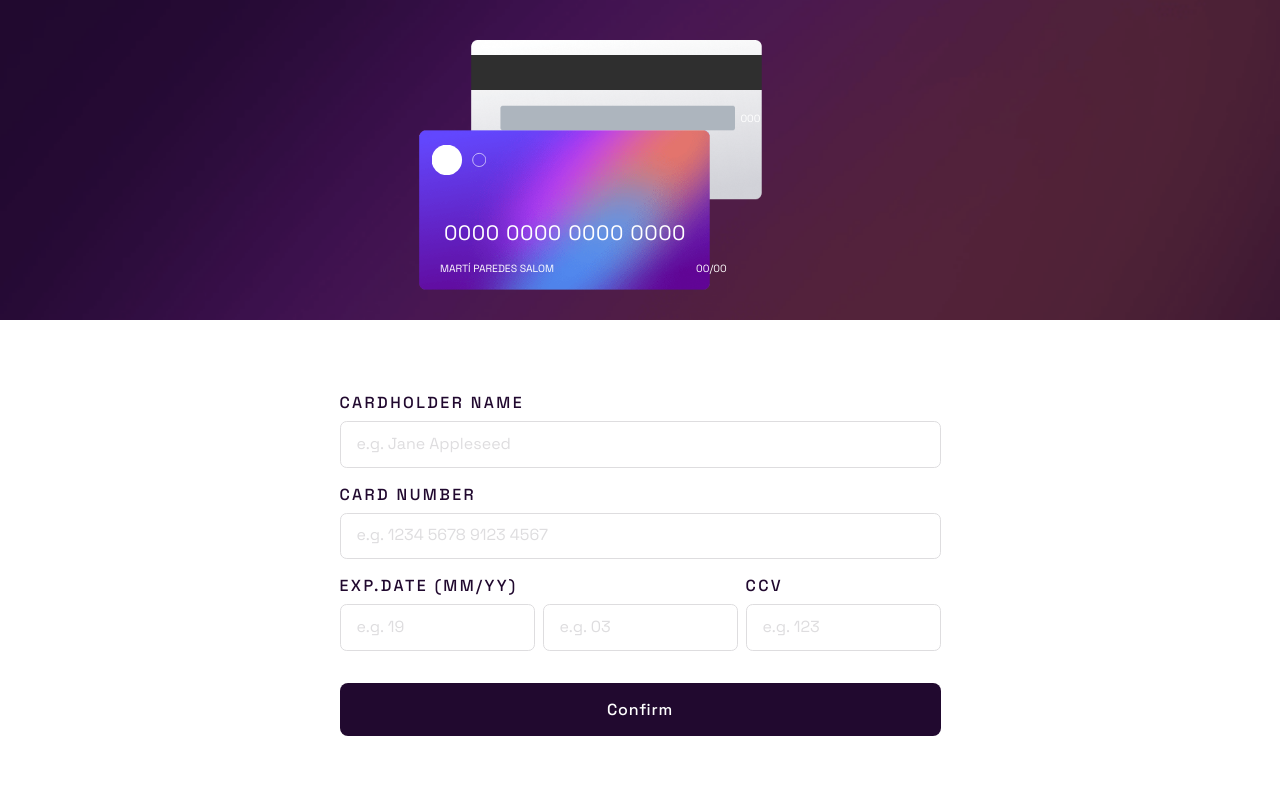
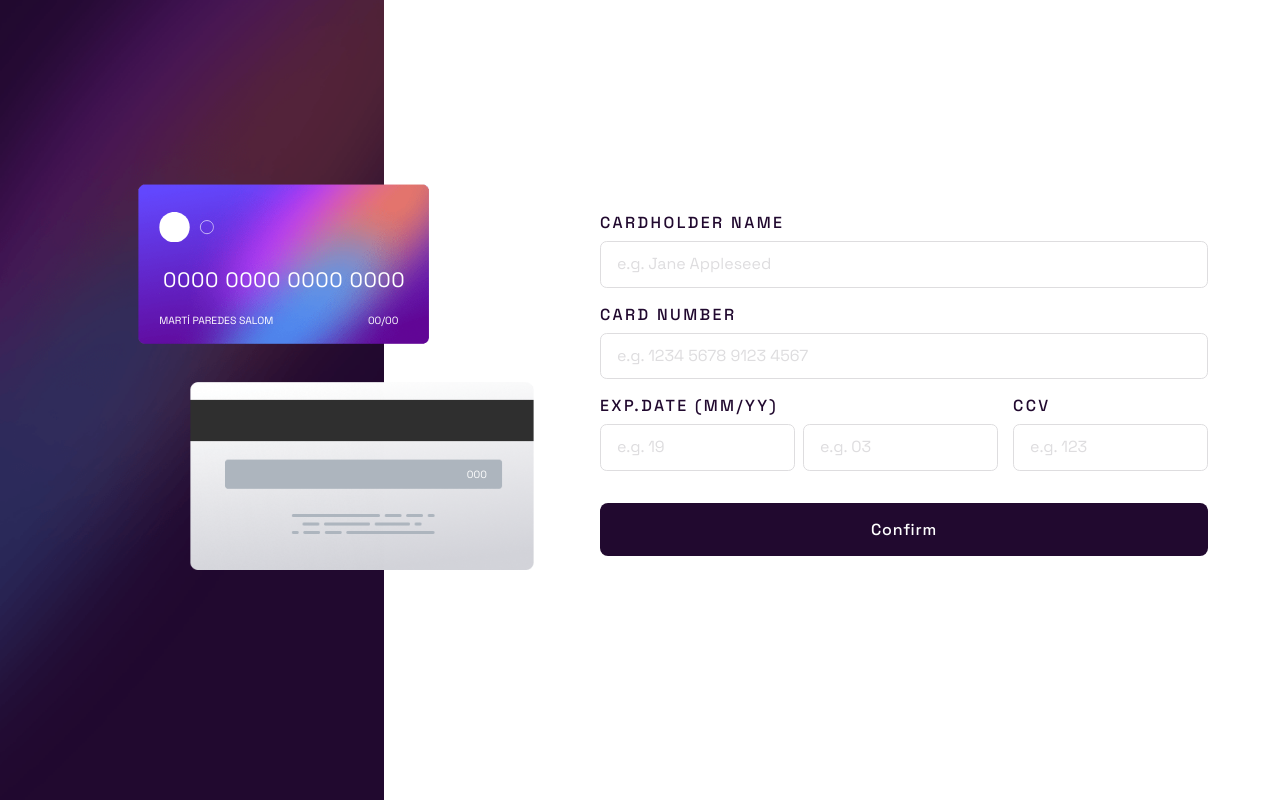
Before and after one commit to multiparedes/interactiveCardDetails, a plain HTML site: page index.html in a window 1280 px wide. Drawn offline with Linux system fonts and the light colour scheme.

Commit message:
v1.1 - DESKTOP VIEW AND A BETTER MOBILE VIEW (KINDA)

```diff
--- a/styles.css
+++ b/styles.css
@@ -36,13 +36,14 @@ body {
     background: url("images/bg-main-desktop.png");
     background-repeat: no-repeat;
     background-size: cover;
-    z-index: -10;
+    z-index: -1000;
 }
 
 .container {
     display: flex;
     flex-flow: column;
     align-items: center;
+
     padding: 2em;
 
     height: 100vh;
@@ -59,7 +60,7 @@ body {
     margin-top: -6.5em;
     margin-bottom: -11em;
 
-    height: 40em;
+    height: 35em;
 }
 
 
@@ -125,6 +126,7 @@ body {
     letter-spacing: 0.15rem;
     font-weight: 500;
     width: 100%;
+
 }
 
 .information-form {
@@ -161,13 +163,12 @@ body {
 }
 
 .two-inputs-container {
+    width: 100%;
     display: flex;
     flex-wrap: wrap;
-    justify-content: center;
-    align-content: center;
     flex-direction: row;
     gap: 0.5em;
-    justify-content: center;
+    justify-content: space-between;
 }
 
 .submit-button {
@@ -197,7 +198,7 @@ body {
 
 .one-input.horiz {
     flex-direction: row;
-    flex-basis: 100%;
+    width: 100%;
 }
 
 input:invalid {
@@ -237,3 +238,95 @@ input:invalid {
 .form-section {
     display: block;
 }
+
+@media only screen and (max-width: 38.5em) {
+    .front-card-logo {
+        left: 2em;
+        top: -13em;
+    }
+
+    .card-number-text {
+        top: -5.5em;
+    }
+
+    .card-info-container {
+        top: -9em;
+        width: 33em;
+        justify-content: space-between;
+    }
+
+    .card-ccv-text {
+        top: -8.75em;
+        right: 6em;
+    }
+
+
+}
+
+/* DESKTOP VIEW MODE */
+@media only screen and (min-width: 45em) {
+
+    body {
+        height: 100%;
+        width: 100%;
+    }
+
+    .bg {
+        height: 100%;
+        width: 30%;
+        left: 0;
+    }
+
+    .container {
+        display: flex;
+        flex-flow: row;
+        justify-content: center;
+    }
+
+    .getInfoCard {
+        display: flex;
+        flex-flow: row;
+        justify-content: center;
+
+        padding-inline: 2em;
+    }
+
+    .cards-section > * {
+        position: relative;
+    }
+
+    .cards-section {
+        display: flex;
+        flex-direction: column-reverse;
+    }
+
+
+    .front-card-container {
+        top: 5em;
+    }
+
+    .front-card-logo {
+        left: 2em;
+        top: -13em;
+    }
+
+    .card-number-text {
+        top: -5.5em;
+    }
+
+    .card-info-container {
+        top: -9em;
+        width: 33em;
+        justify-content: space-between;
+    }
+
+    .card-ccv-text {
+        top: 9.5em;
+        right: 2em;
+    }
+
+
+    .showSuccess {
+        padding-top: 5em;
+    }
+}
```
Also changed, not shown: index.html (indentation only).
